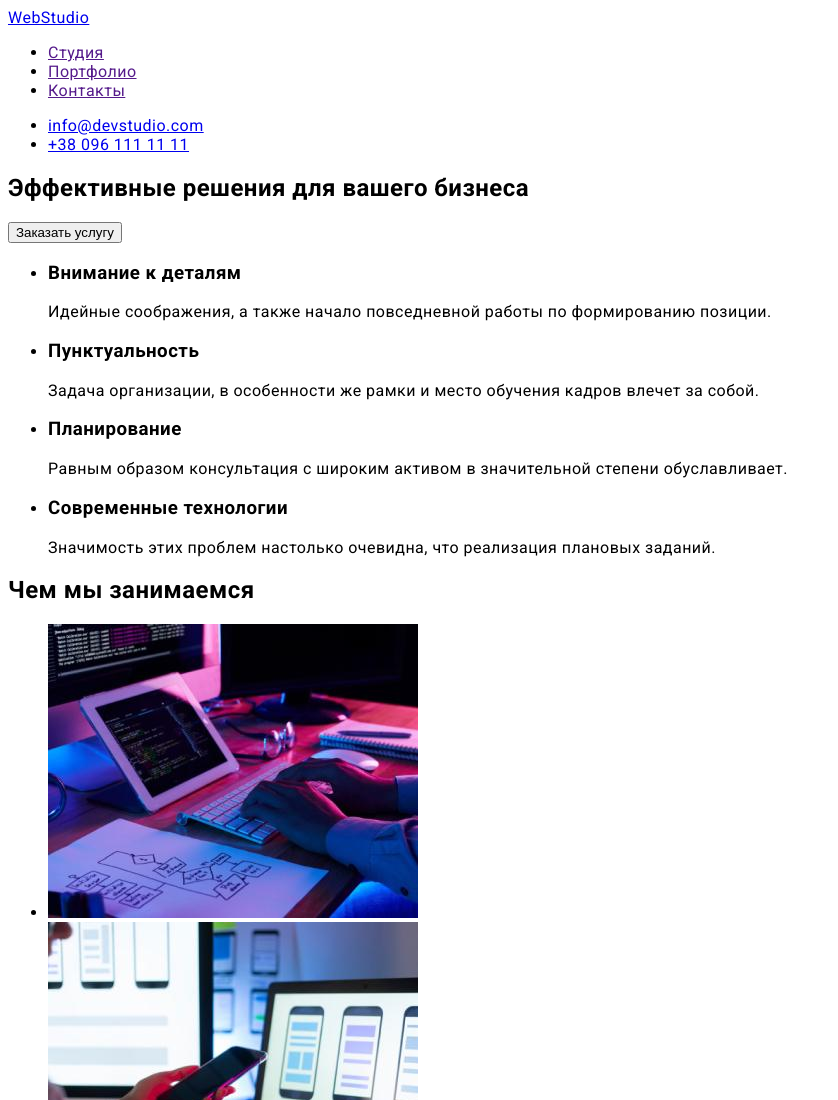
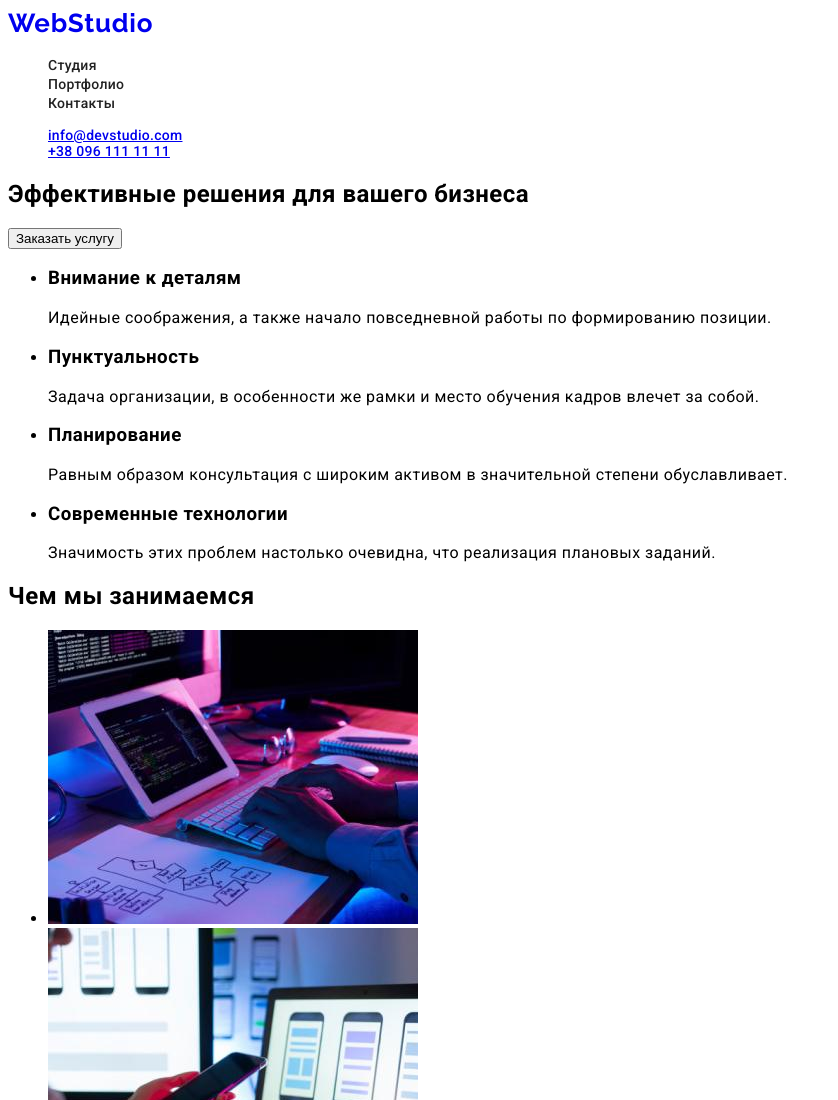
Before and after one commit to olgatenison/goit-markup-hw-02, a plain HTML site: page index.html in a window 1280 px wide. Shown: the top 1100 px of the page, without its empty margins (0-838 px from the left). Drawn offline with Linux system fonts and the light colour scheme.

Commit message:
добавляет стили в хедер

```diff
--- a/css/styles.css
+++ b/css/styles.css
@@ -14,11 +14,47 @@ body {
 
 /*font-family: 'Raleway', sans-serif; */
 
+.link {
+    text-decoration: none;}
+
+.list {
+    list-style: none;}
 /*header*/
-.page-header
-.logo-header
-.header-list
-.header-item
-.header-link
-.header-contacts-list
-.header-contacts-item
+.header-logo {
+    font-family: Raleway;
+    font-size: 26px;
+    font-style: normal;
+    font-weight: 700;
+    line-height: 31px;
+    letter-spacing: 0.03em;
+    color
+
+
+
+}
+.header-link {
+    color: var(--primary-text-color);
+    font-size: 14px;
+    font-style: normal;
+    font-weight: 500;
+    line-height: 1.17;
+    letter-spacing: 0.02em;
+}
+.header-link:hover,
+.header-link:focus {
+    color: var(--accent-color);
+}
+
+.header-contacts-item {
+    font-size: 14px;
+    font-style: normal;
+    font-weight: 500;
+    line-height: 1.14;
+    letter-spacing: 0.02em;
+    color:var(--secondary-text-color)
+}
+
+.header-contacts-item:hover,
+.header-contacts-item:focus {
+    color: var(--accent-color);
+}
--- a/index.html
+++ b/index.html
@@ -13,23 +13,23 @@
 </head>
 <body>
     <header class="page-header">
-        <nav>
-            <a href="/" class="logo-header">WebStudio</a>
-            <ul class="header-list">
+        <nav class="header-navigation">
+            <a href="/" class="header-logo link">WebStudio</a>
+            <ul class="header-list list">
                 <li class="header-item">
-                    <a href="" class="header-link">Студия</a>
+                    <a href="" class="header-link link">Студия</a>
                 </li>
                 <li class="header-item" >
-                    <a href="" class="header-link">Портфолио</a>
+                    <a href="" class="header-link link">Портфолио</a>
                 </li>
                 <li class="header-item" >
-                    <a href="" class="header-link">Контакты</a>
+                    <a href="" class="header-link link">Контакты</a>
                 </li>
             </ul>
       </nav>
-        <ul class="header-contacts-list">
-            <li class="header-contacts-item"><a href="mailto:info@devstudio.com">info@devstudio.com</a></li>
-            <li class="header-contacts-item"><a href="tel:+380961111111">+38 096 111 11 11</a></li>
+        <ul class="header-contacts-list list">
+            <li class="header-contacts-item link"><a href="mailto:info@devstudio.com">info@devstudio.com</a></li>
+            <li class="header-contacts-item link"><a href="tel:+380961111111">+38 096 111 11 11</a></li>
         </ul>
     </header>
     <main>
```
Also changed, not shown: portfolio.html (+9 -9 lines).
